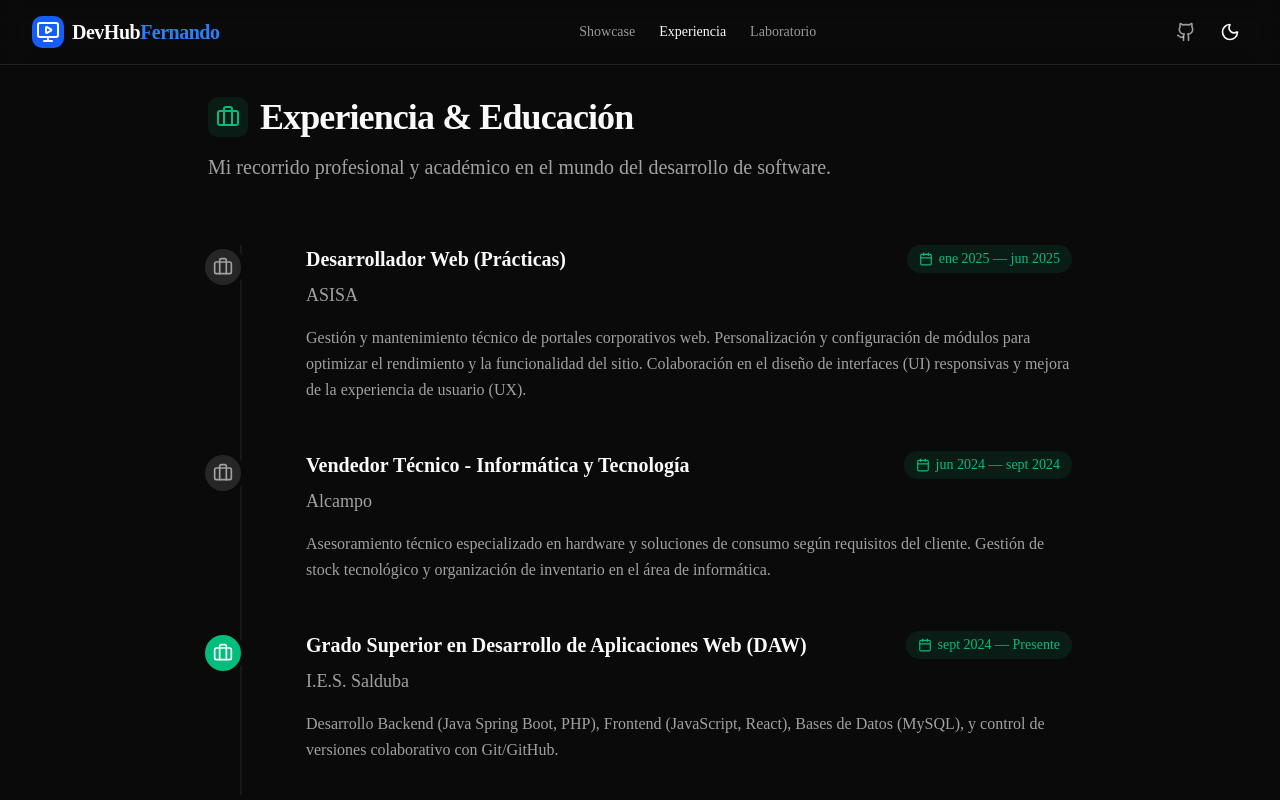
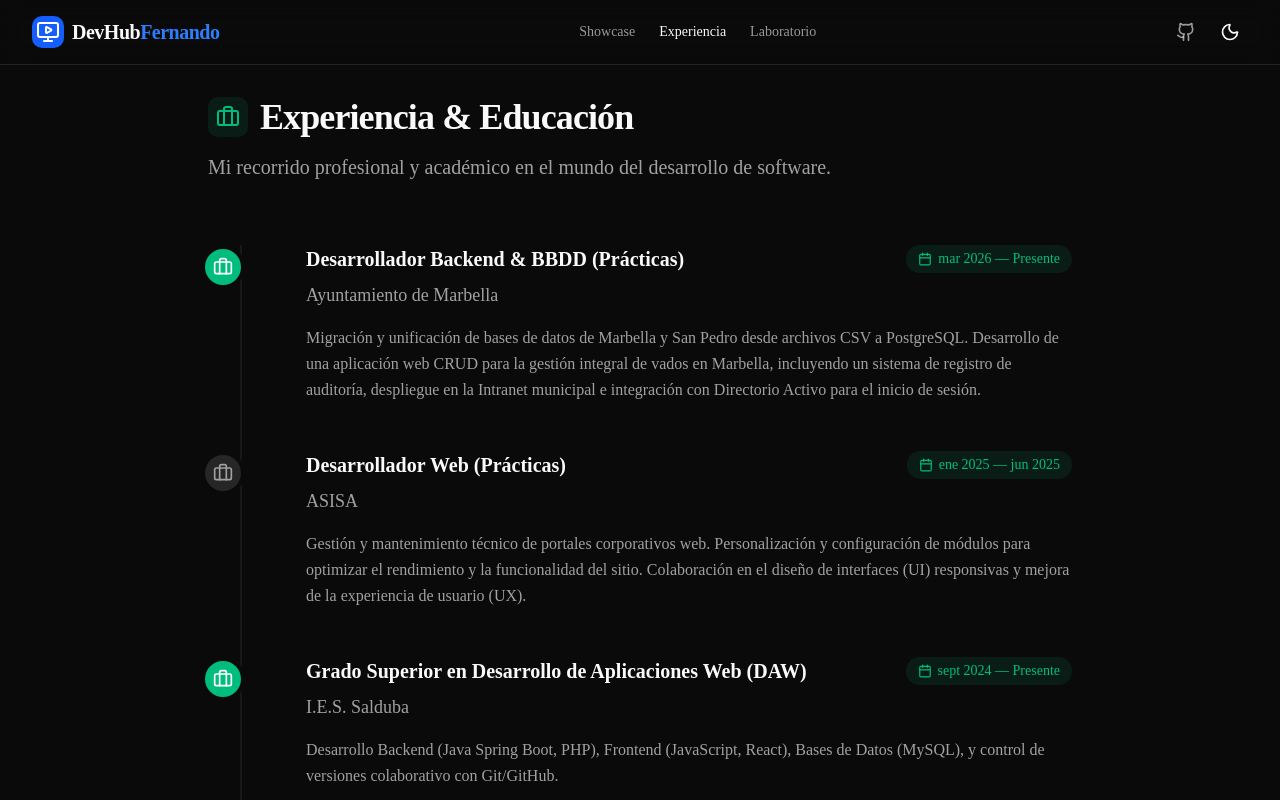
Before and after one commit to fmargar/dev-hub-fernando, a Next.js app: page /experience in a window 1280 px wide. Shown: the top 800 px of the page. Built offline with nearby package versions, Linux system fonts and the light colour scheme.

Commit message:
feat: add Ayuntamiento de Marbella experience and reorder entries

```diff
--- a/app/experience/page.tsx
+++ b/app/experience/page.tsx
@@ -6,6 +6,16 @@ import { Briefcase, GraduationCap, Calendar, AlertCircle } from "lucide-react";
 import { Experience } from "@/types/portfolio";
 
 const experiences: Experience[] = [
+    {
+        id: "4",
+        role: "Desarrollador Backend & BBDD (Prácticas)",
+        company: "Ayuntamiento de Marbella",
+        start_date: "2026-03-01",
+        end_date: null,
+        description: "Migración y unificación de bases de datos de Marbella y San Pedro desde archivos CSV a PostgreSQL. Desarrollo de una aplicación web CRUD para la gestión integral de vados en Marbella, incluyendo un sistema de registro de auditoría, despliegue en la Intranet municipal e integración con Directorio Activo para el inicio de sesión.",
+        current: true,
+        created_at: new Date().toISOString()
+    },
     {
         id: "1",
         role: "Desarrollador Web (Prácticas)",
@@ -17,6 +27,16 @@ const experiences: Experience[] = [
         created_at: new Date().toISOString()
     },
     {
+        id: "3",
+        role: "Grado Superior en Desarrollo de Aplicaciones Web (DAW)",
+        company: "I.E.S. Salduba",
+        start_date: "2024-09-15",
+        end_date: null,
+        description: "Desarrollo Backend (Java Spring Boot, PHP), Frontend (JavaScript, React), Bases de Datos (MySQL), y control de versiones colaborativo con Git/GitHub.",
+        current: true,
+        created_at: new Date().toISOString()
+    },
+    {
         id: "2",
         role: "Vendedor Técnico - Informática y Tecnología",
         company: "Alcampo",
@@ -24,16 +44,6 @@ const experiences: Experience[] = [
         end_date: "2024-09-01",
         description: "Asesoramiento técnico especializado en hardware y soluciones de consumo según requisitos del cliente. Gestión de stock tecnológico y organización de inventario en el área de informática.",
         current: false,
-        created_at: new Date().toISOString()
-    },
-    {
-        id: "3",
-        role: "Grado Superior en Desarrollo de Aplicaciones Web (DAW)",
-        company: "I.E.S. Salduba",
-        start_date: "2024-09-15",
-        end_date: null,
-        description: "Desarrollo Backend (Java Spring Boot, PHP), Frontend (JavaScript, React), Bases de Datos (MySQL), y control de versiones colaborativo con Git/GitHub.",
-        current: true,
         created_at: new Date().toISOString()
     }
 ];
```
